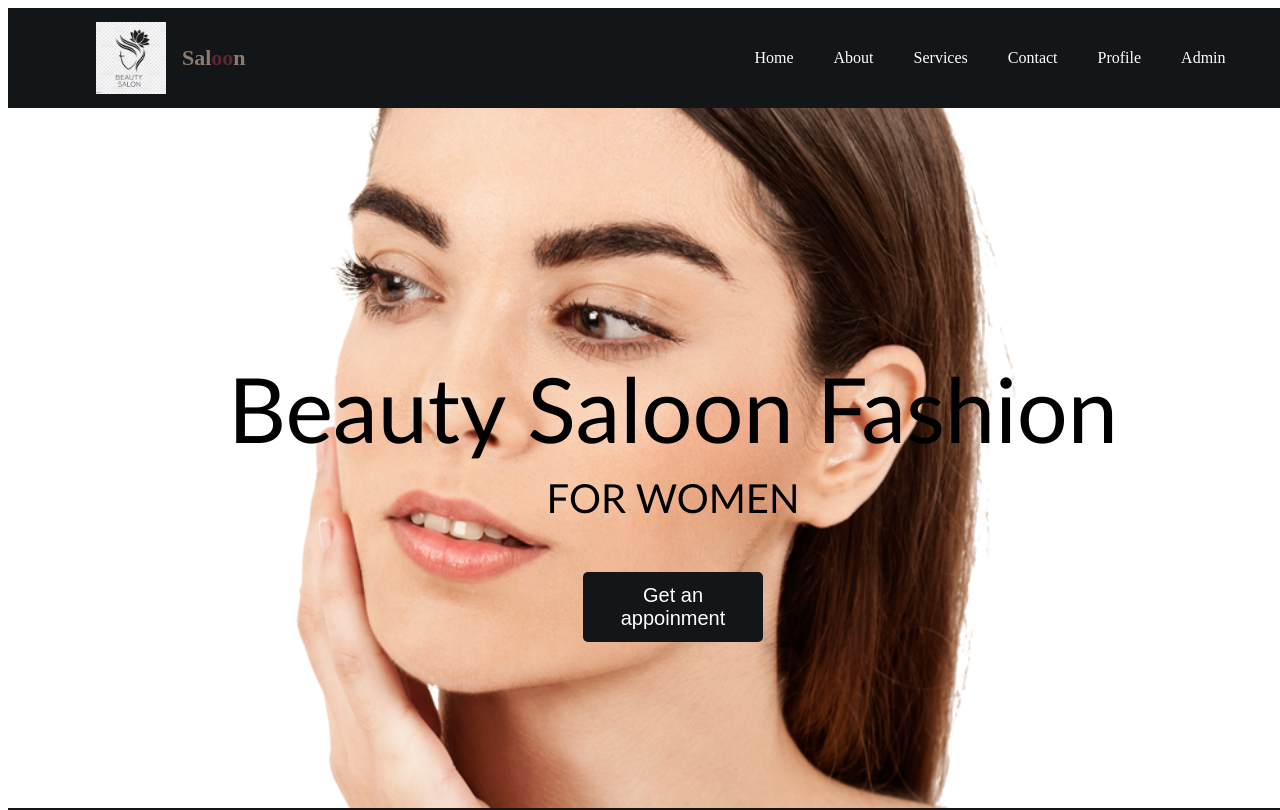
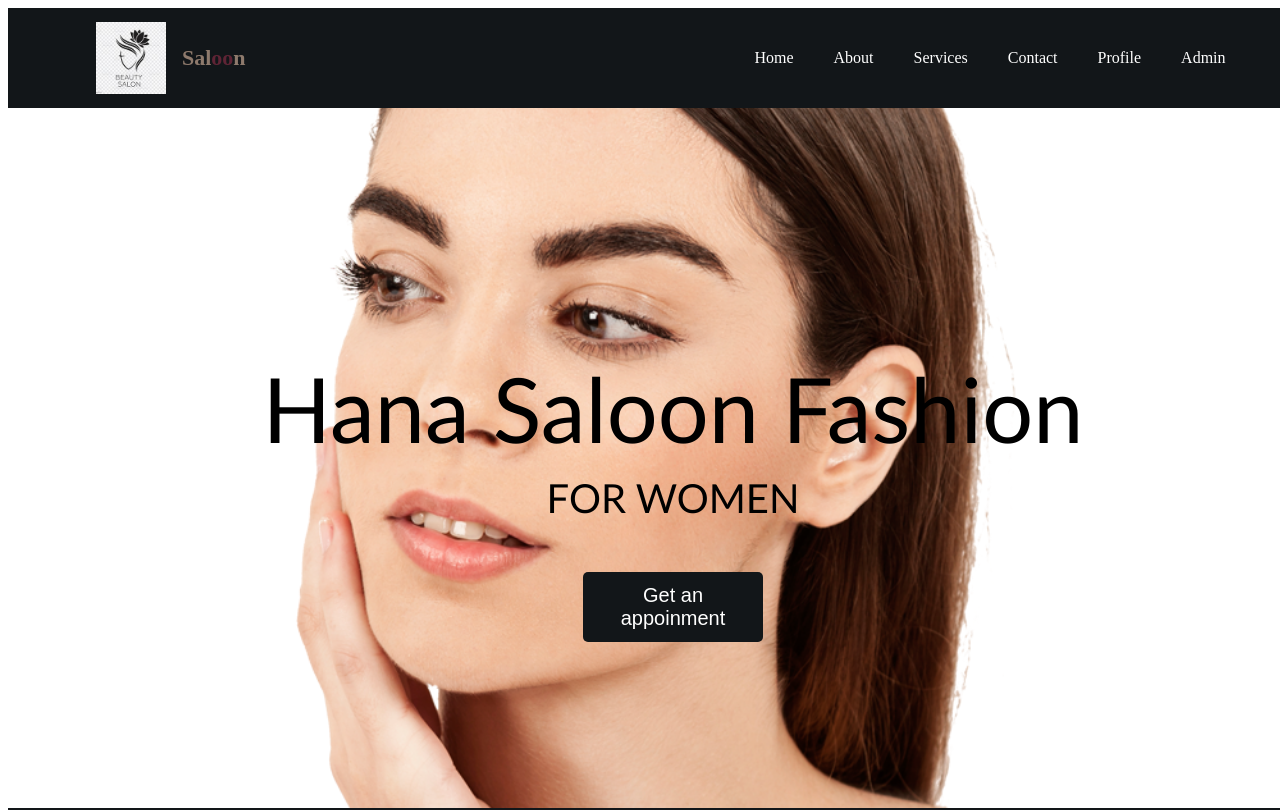
Before and after one commit to madushkavi/Saloon_frontend, a React (Create React App) app: page / in a window 1280 px wide. Shown: the top 810 px of the page. Built offline with nearby package versions, Linux system fonts and the light colour scheme.

Commit message:
footer updated

```diff
--- a/src/components/Footer.jsx
+++ b/src/components/Footer.jsx
@@ -37,7 +37,7 @@ function Footer() {
           <PinDropIcon /> 7/1/D,Indiparape,Mirigama.
         </div>
         <div className="info">
-          <PhoneIcon /> +752337142
+          <PhoneIcon /> +763624542
         </div>
         <div className="info">
           <MailIcon /> jayaniudara1998wa22@gmail.com
--- a/src/pages/Home.jsx
+++ b/src/pages/Home.jsx
@@ -12,7 +12,7 @@ function Home() {
     <>
     <div className="home" style={{ backgroundImage: `url(${BannerImage})` }}>
       <div className="headerContainer">
-        <h1>Beauty Saloon Fashion </h1>
+        <h1>Hana Saloon Fashion </h1>
         <p> FOR WOMEN</p>
         <Link to="/appointment">
           <button> Get an appoinment </button>
```
